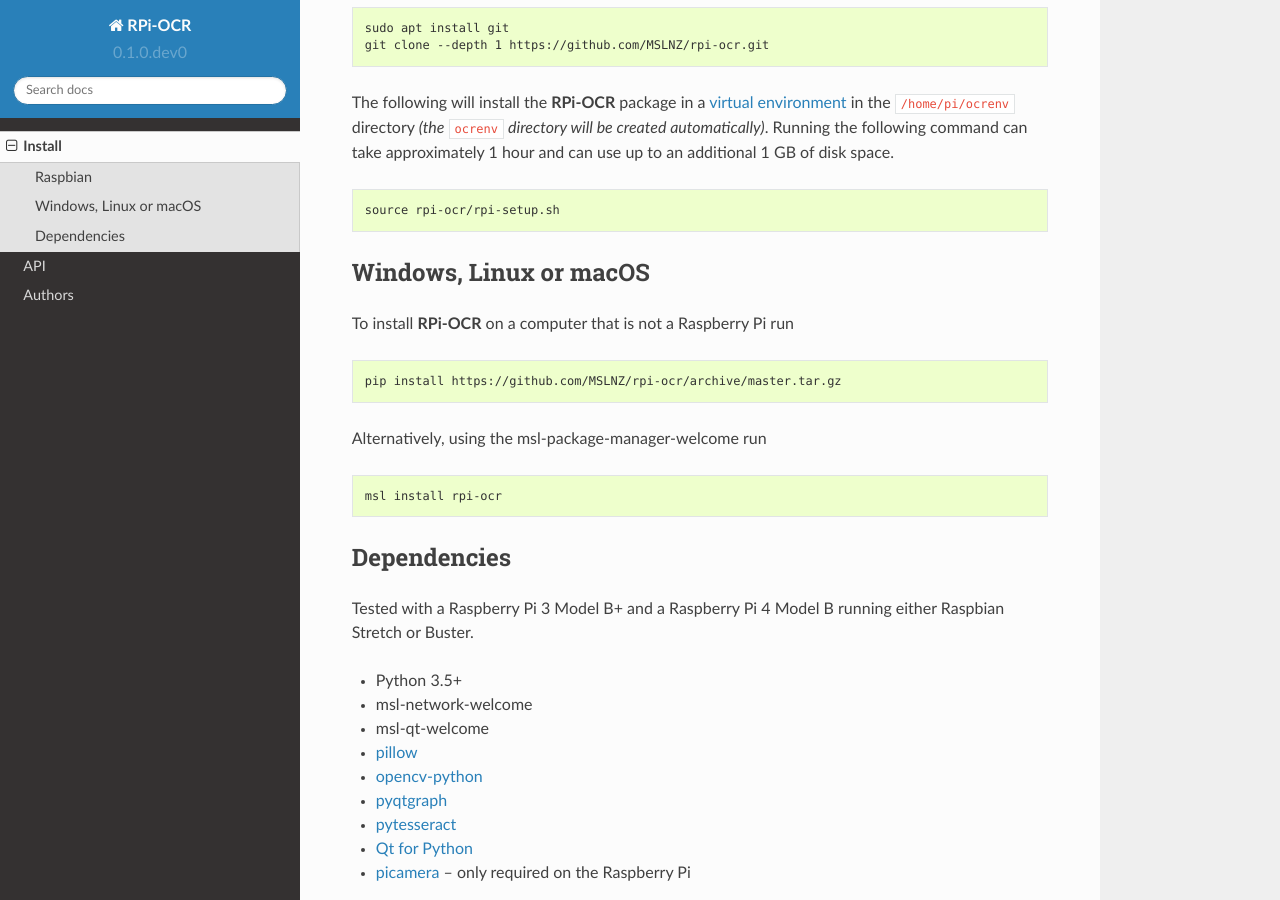
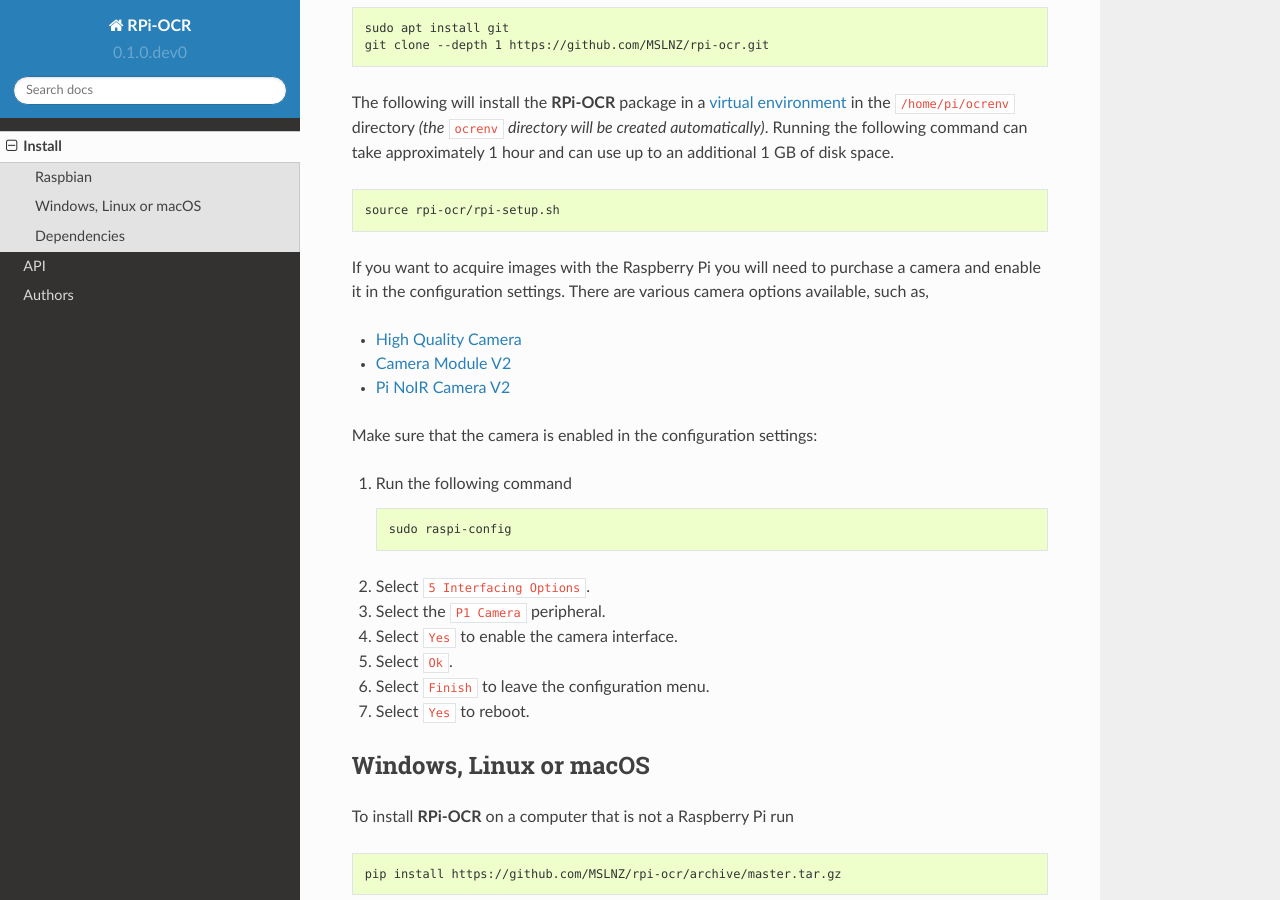
Before and after one commit to MSLNZ/rpi-ocr, a Sphinx documentation site: the page built from docs/install.rst, in a window 1280 px wide and 900 px high, scrolled down 484 px. Built offline with Sphinx 7.4.7 and the Read the Docs theme 2.0.0, drawn with Linux system fonts in a browser that asks for light colours; pages that are not in the unit, such as notebooks, are missing from menus.

Commit message:
include links to various cameras and instructions on how to enable it

```diff
--- a/docs/install.rst
+++ b/docs/install.rst
@@ -32,6 +32,33 @@
 .. code-block:: console
 
    source rpi-ocr/rpi-setup.sh
+
+If you want to acquire images with the Raspberry Pi you will need to purchase a camera and
+enable it in the configuration settings. There are various camera options available, such as,
+
+* `High Quality Camera <https://www.raspberrypi.org/products/raspberry-pi-high-quality-camera/>`_
+* `Camera Module V2 <https://www.raspberrypi.org/products/camera-module-v2/>`_
+* `Pi NoIR Camera V2 <https://www.raspberrypi.org/products/pi-noir-camera-v2/>`_
+
+Make sure that the camera is enabled in the configuration settings:
+
+1. Run the following command
+
+   .. code-block:: console
+
+       sudo raspi-config
+
+2. Select ``5 Interfacing Options``.
+
+3. Select the ``P1 Camera`` peripheral.
+
+4. Select ``Yes`` to enable the camera interface.
+
+5. Select ``Ok``.
+
+6. Select ``Finish`` to leave the configuration menu.
+
+7. Select ``Yes`` to reboot.
 
 Windows, Linux or macOS
 -----------------------
```
